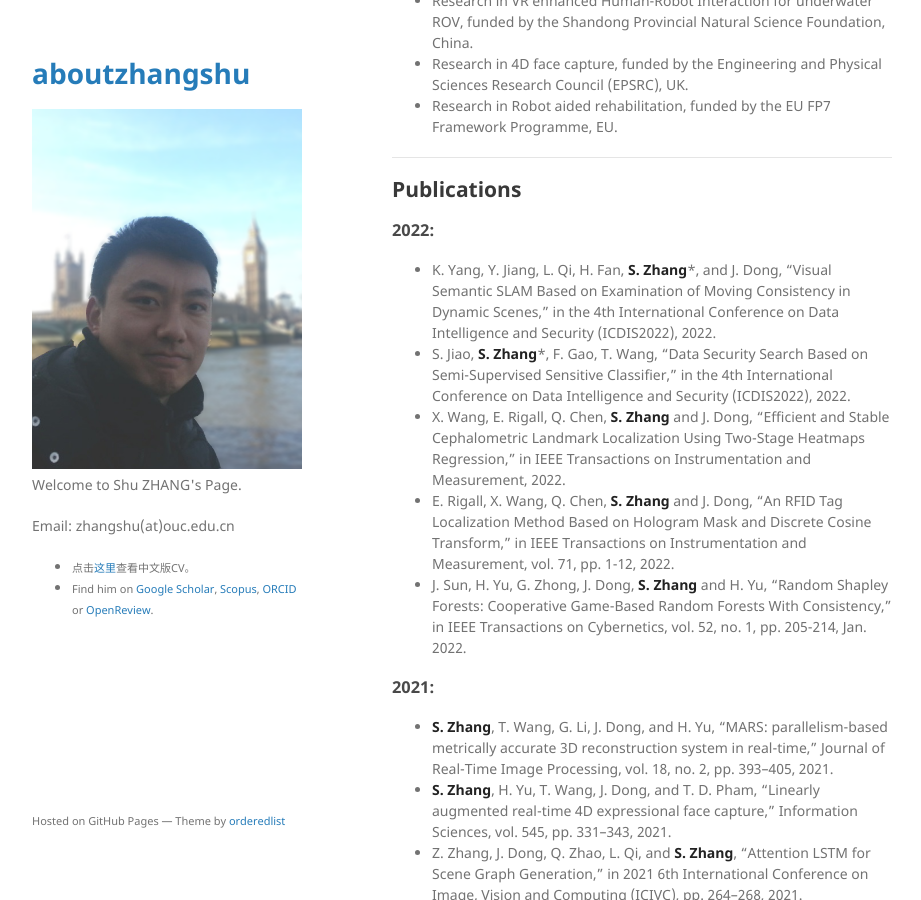
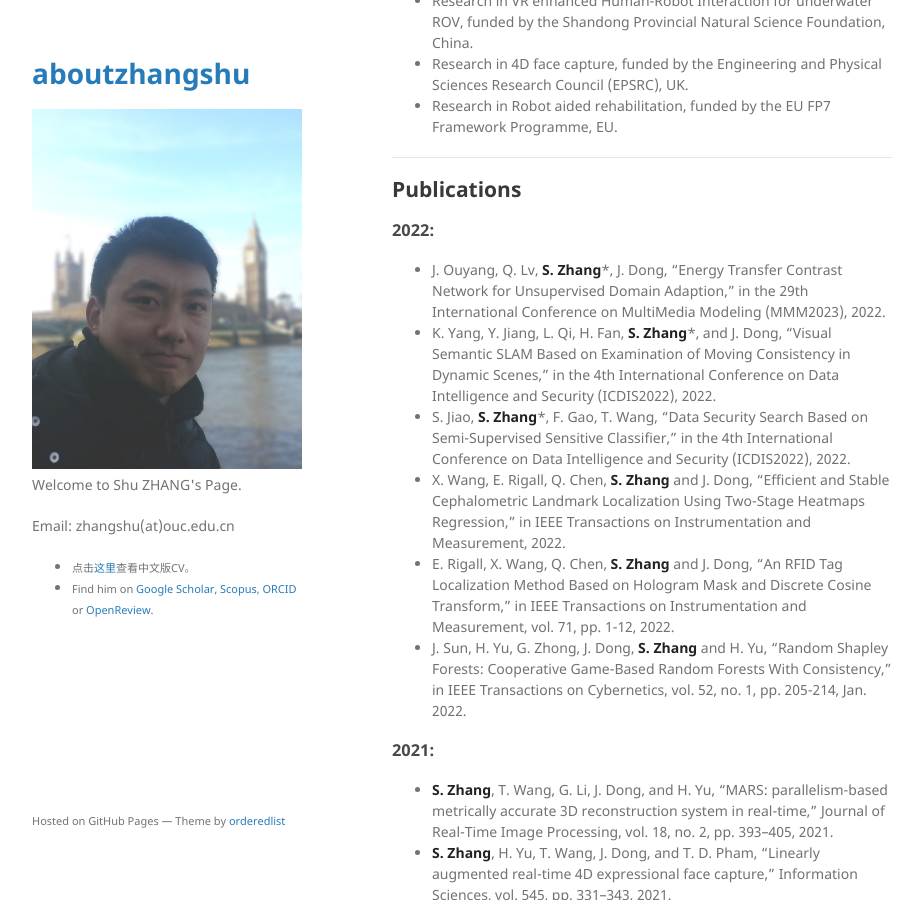
Before and after one commit to jackyspeed/aboutzhangshu, a Jekyll site: the page built from index.md, in a window 1280 px wide and 900 px high, scrolled down 1340 px. Shown: the whole window, without its empty margins (178-1099 px from the left). Built offline with Jekyll 4.4.1, drawn with Linux system fonts in a browser that asks for light colours; our own code applies the rules of GitHub Pages for plain Markdown files.

Commit message:
Update index.md

```diff
--- a/index.md
+++ b/index.md
@@ -62,6 +62,7 @@ Shu Zhang is currently a Associate Professor and Postgraduate supervisor with Oc
 
 ### 2022:
 
+- J. Ouyang, Q. Lv, **S. Zhang***, J. Dong, "Energy Transfer Contrast Network for Unsupervised Domain Adaption," in the 29th International Conference on MultiMedia Modeling (MMM2023), 2022.
 - K. Yang, Y. Jiang, L. Qi, H. Fan, **S. Zhang***, and J. Dong, "Visual Semantic SLAM Based on Examination of Moving Consistency in Dynamic Scenes," in the 4th International Conference on Data Intelligence and Security (ICDIS2022), 2022.
 - S. Jiao, **S. Zhang***, F. Gao, T. Wang, "Data Security Search Based on Semi-Supervised Sensitive Classifier," in the 4th International Conference on Data Intelligence and Security (ICDIS2022), 2022.
 - X. Wang, E. Rigall, Q. Chen, **S. Zhang** and J. Dong, "Efficient and Stable Cephalometric Landmark Localization Using Two-Stage Heatmaps Regression," in IEEE Transactions on Instrumentation and Measurement, 2022.
```
